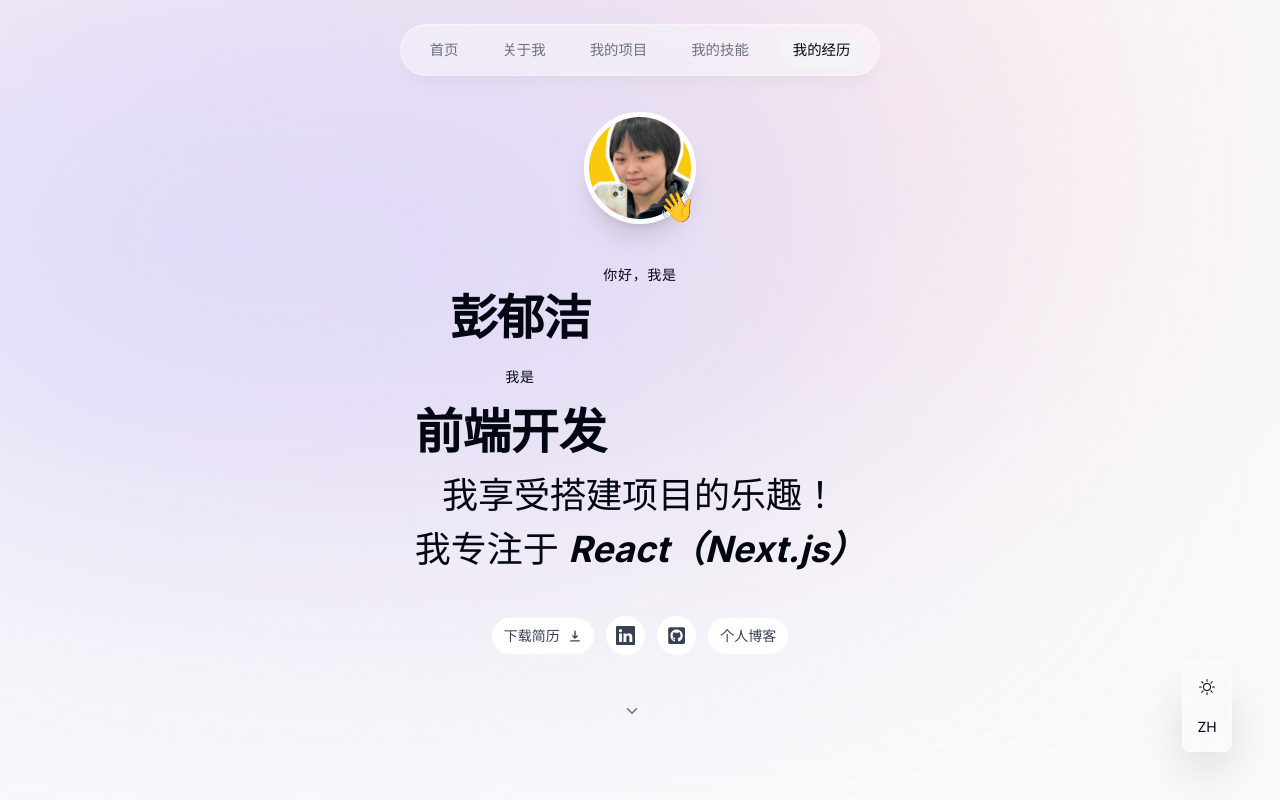
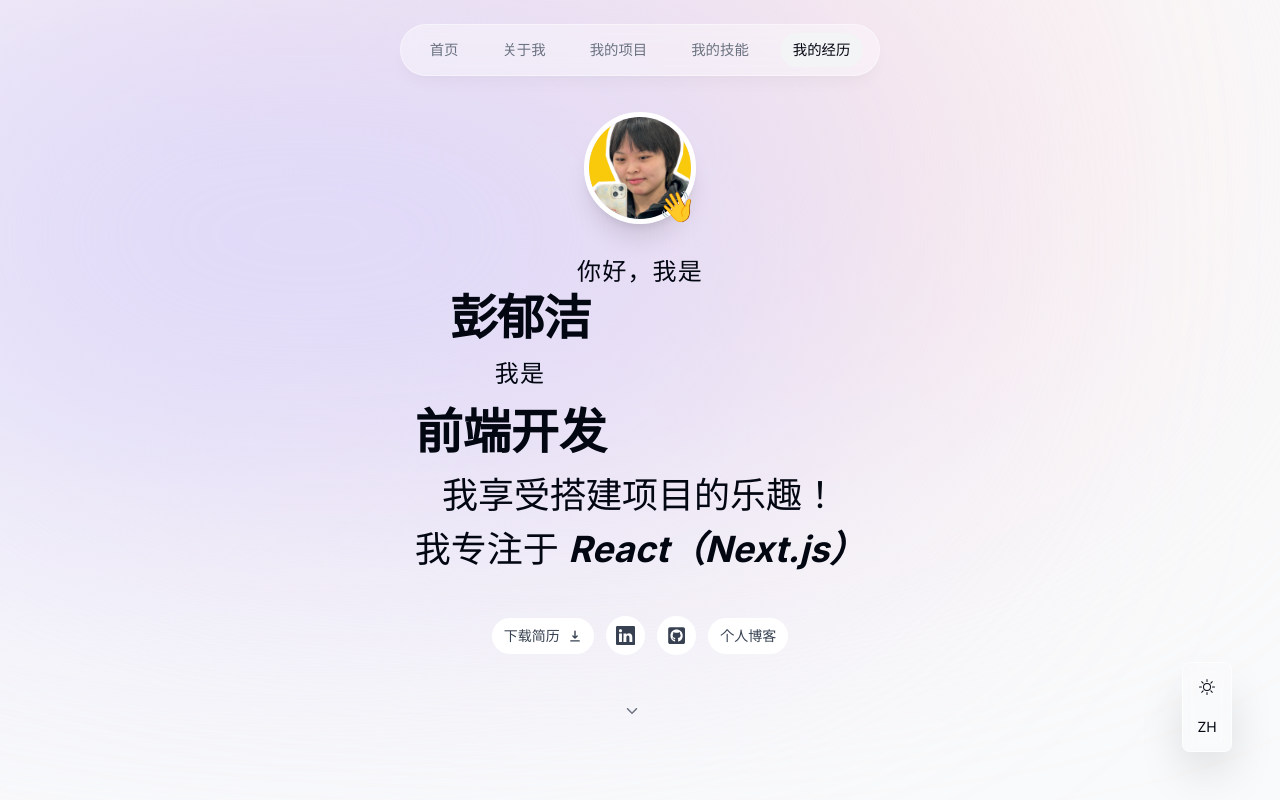
Before and after one commit to cmu-ruoyan-lgl/ruoyan, a Next.js app: page /cn in a window 1280 px wide. Shown: the top 800 px of the page. Built offline with nearby package versions, Linux system fonts and the light colour scheme; no server answers.

Commit message:
style(intro): enlarge zh lead-in texts (‘hello_im’, ‘im_a’) for better visual hierarchy

```diff
--- a/components/Intro.tsx
+++ b/components/Intro.tsx
@@ -82,7 +82,7 @@ export default function Intro() {
         initial={{ opacity: 0, y: 100 }}
         animate={{ opacity: 1, y: 0 }}
       >
-        <span className={`${sourceCodePro.className} text-sm tracking-wider `}>
+        <span className={`${sourceCodePro.className} text-lg sm:text-xl md:text-2xl tracking-wider`}>
           {t("hello_im")}
         </span>
         <motion.div
@@ -96,7 +96,7 @@ export default function Intro() {
           </h1>
 
           <div className="text-center">
-            <span className={`${sourceCodePro.className} text-sm tracking-wider`}>
+            <span className={`${sourceCodePro.className} text-lg sm:text-xl md:text-2xl tracking-wider`}>
               {t("im_a")}
             </span>
             <h2
```
